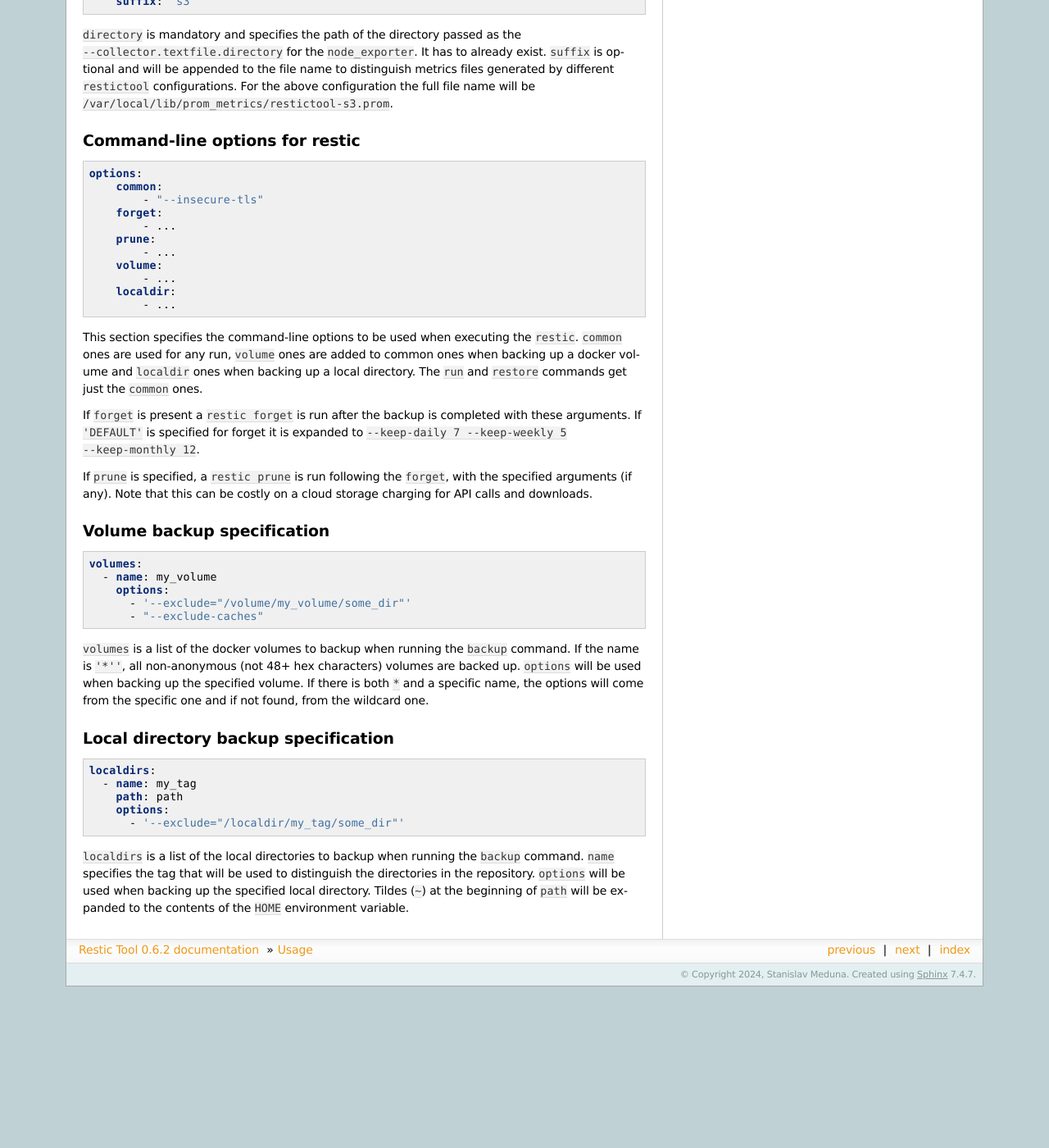
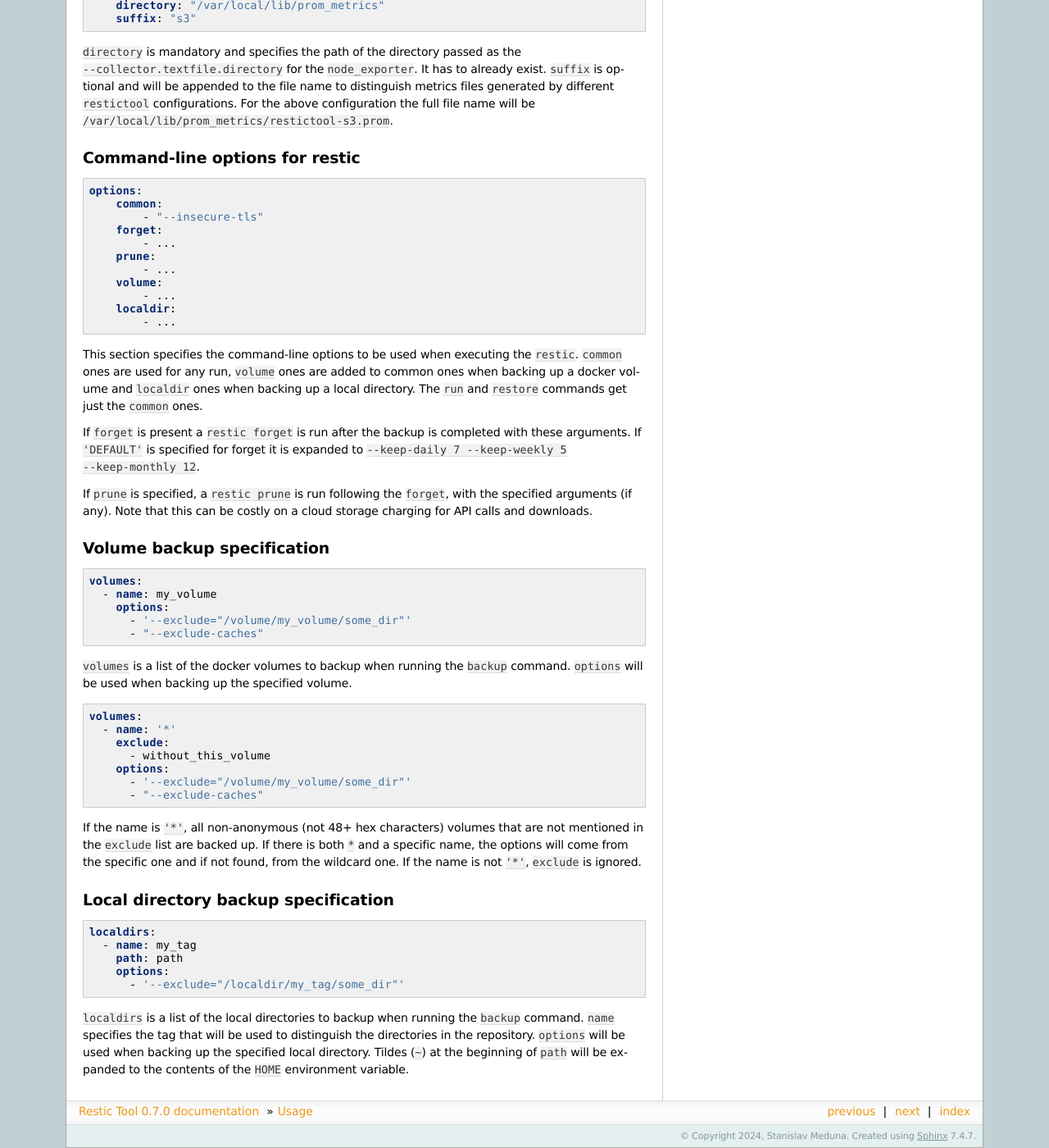
Before and after one commit to numo68/restictool, a Sphinx documentation site: the page built from docs/source/readme.rst, in a window 1280 px wide and 1400 px high, scrolled down 3364 px. Shown: the whole window at 82% size. Built offline with Sphinx 7.4.7, drawn with Linux system fonts in a browser that asks for light colours; before the commit the page ends 4567 px from its top, so only the background shows below that; some of the changed text lies outside the part shown.

Commit message:
add volume excluding

```diff
--- a/README.rst
+++ b/README.rst
@@ -268,12 +268,24 @@ Volume backup specification
           - "--exclude-caches"
 
 ``volumes`` is a list of the docker volumes to backup when running
-the  ``backup`` command. If the name is ``'*''``, all non-anonymous
-(not 48+ hex characters) volumes are backed up. ``options``
-will be used when backing up the specified volume. If there is
-both ``*`` and a specific name, the options will come from the
-specific one and if not found, from the wildcard one.
+the  ``backup`` command. ``options`` will be used when backing up
+the specified volume.
 
+.. code-block:: yaml
+
+    volumes:
+      - name: '*'
+        exclude:
+          - without_this_volume
+        options:
+          - '--exclude="/volume/my_volume/some_dir"'
+          - "--exclude-caches"
+
+If the name is ``'*'``, all non-anonymous (not 48+ hex characters) volumes
+that are not mentioned in the ``exclude`` list are backed up. If there is
+both ``*`` and a specific name, the options will come from the specific one
+and if not found, from the wildcard one. If the name is not ``'*'``, ``exclude``
+is ignored.
 
 Local directory backup specification
 ------------------------------------
--- a/docs/source/conf.py
+++ b/docs/source/conf.py
@@ -11,7 +11,7 @@ import os, sys
 project = "Restic Tool"
 copyright = "2024, Stanislav Meduna"
 author = "Stanislav Meduna"
-release = "0.6.2"
+release = "0.7.0"
 
 # -- General configuration ---------------------------------------------------
 # https://www.sphinx-doc.org/en/master/usage/configuration.html#general-configuration
--- a/pyproject.toml
+++ b/pyproject.toml
@@ -4,7 +4,7 @@ build-backend = "setuptools.build_meta"
 
 [project]
 name = "restictool"
-version = "0.6.2"
+version = "0.7.0"
 authors = [
   { name="Stanislav Meduna", email="stano@meduna.org" },
 ]
@@ -45,7 +45,7 @@ testpaths = [
 ]
 
 [tool.bumpver]
-current_version = "0.6.2"
+current_version = "0.7.0"
 version_pattern = "MAJOR.MINOR.PATCH"
 commit_message = "bump version {old_version} -> {new_version}"
 tag_message = "{new_version}"
```
Also changed, not shown: other parts of README.rst (+2 -2 lines), 5 other files.
